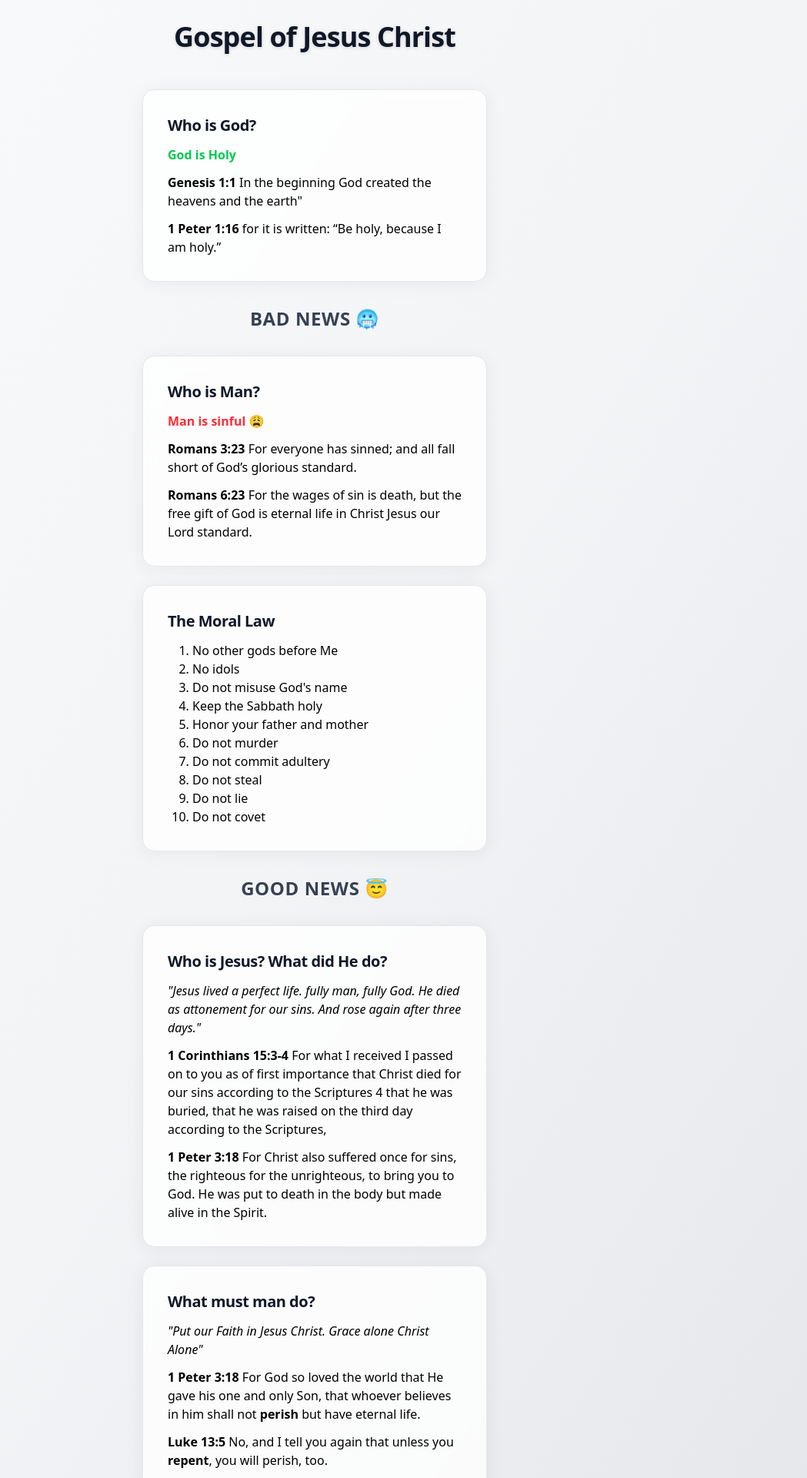
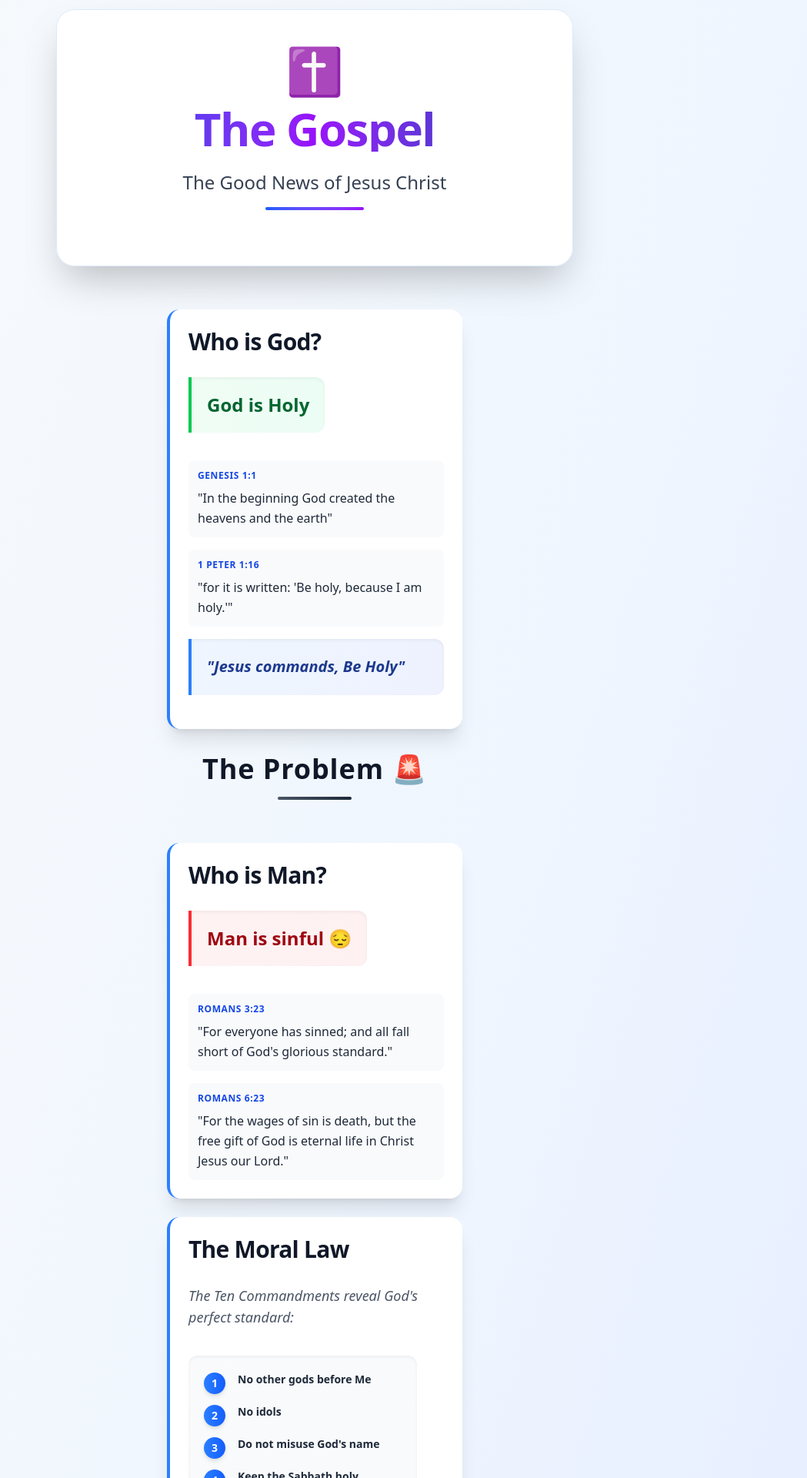
Before and after one commit to JosephCanete/gospel-tract, a React (Vite) app: page / in a window 1280 px wide. Shown: the part 20-1940 px from the top of the page at 77% size, without its empty margins (231-1280 px from the left). Built offline with nearby package versions, Linux system fonts and the light colour scheme.

Commit message:
chore: update gospel tract

```diff
--- a/src/App.tsx
+++ b/src/App.tsx
@@ -17,9 +17,12 @@ function App() {
     };
   }, [dialog]);
 
-  const { card, title } = {
-    card: "bg-white/80  shadow-xl rounded-2xl p-8 max-w-md mx-auto gap-3 flex flex-col w-full text-left hover:shadow-2xl transition-all duration-300 cursor-pointer border border-gray-200 backdrop-blur-sm",
-    title: "text-xl font-semibold tracking-tight text-gray-900 ",
+  const { card, title, verseRef, highlight } = {
+    card: "bg-white shadow-xl rounded-2xl p-5 sm:p-6 w-full max-w-sm mx-auto gap-4 flex flex-col text-left hover:shadow-2xl hover:scale-[1.02] transition-all duration-300 cursor-pointer border-l-4 border-blue-500 backdrop-blur-sm",
+    title:
+      "text-xl sm:text-2xl md:text-3xl font-black tracking-tight text-gray-900 mb-3",
+    verseRef: "text-xs font-bold text-blue-700 mb-2 uppercase tracking-wider",
+    highlight: "text-sm sm:text-base font-normal text-gray-800 leading-relaxed",
   };
 
   const moralLaw = [
@@ -42,15 +45,30 @@ function App() {
       content: (
         <>
           <h3 className={title}>Who is God?</h3>
-          <span className="text-green-500 font-bold"> God is Holy</span>
-          <p>
-            <span className="font-bold">Genesis 1:1</span> In the beginning God
-            created the heavens and the earth"
+          <div className="bg-gradient-to-r from-green-50 to-emerald-50 border-l-4 border-green-500 p-4 sm:p-5 rounded-r-xl mb-4 sm:mb-5 shadow-inner">
+            <span className="text-green-800 font-black text-xl sm:text-2xl">
+              God is Holy
+            </span>
+          </div>
+          <div className="space-y-3 sm:space-y-4">
+            <div className="p-2 sm:p-3 bg-gray-50 rounded-lg">
+              <p className={verseRef}>Genesis 1:1</p>
+              <p className={highlight}>
+                "In the beginning God created the heavens and the earth"
               </p>
-          <p>
-            <span className="font-bold">1 Peter 1:16 </span>for it is written:
-            “Be holy, because I am holy.”
+            </div>
+            <div className="p-2 sm:p-3 bg-gray-50 rounded-lg">
+              <p className={verseRef}>1 Peter 1:16</p>
+              <p className={highlight}>
+                "for it is written: 'Be holy, because I am holy.'"
               </p>
+            </div>
+            <div className="bg-gradient-to-r from-blue-50 to-indigo-50 border-l-4 border-blue-500 p-4 sm:p-5 rounded-r-xl mb-4 sm:mb-5 shadow-inner">
+              <p className="text-blue-900 font-bold text-lg sm:text-xl italic leading-relaxed">
+                "Jesus commands, Be Holy"
+              </p>
+            </div>
+          </div>
         </>
       ),
       section: "main",
@@ -60,17 +78,27 @@ function App() {
       content: (
         <>
           <h3 className={title}>Who is Man?</h3>
-          <span className="text-red-500 font-bold">Man is sinful 😩</span>
-          <p>
-            <span className="font-bold">Romans 3:23 </span>
-            For everyone has sinned; and all fall short of God’s glorious
-            standard.
+          <div className="bg-gradient-to-r from-red-50 to-rose-50 border-l-4 border-red-500 p-4 sm:p-5 rounded-r-xl mb-4 sm:mb-5 shadow-inner">
+            <span className="text-red-800 font-black text-xl sm:text-2xl">
+              Man is sinful 😔
+            </span>
+          </div>
+          <div className="space-y-3 sm:space-y-4">
+            <div className="p-2 sm:p-3 bg-gray-50 rounded-lg">
+              <p className={verseRef}>Romans 3:23</p>
+              <p className={highlight}>
+                "For everyone has sinned; and all fall short of God's glorious
+                standard."
               </p>
-          <p>
-            <span className="font-bold">Romans 6:23 </span>
-            For the wages of sin is death, but the free gift of God is eternal
-            life in Christ Jesus our Lord standard.
+            </div>
+            <div className="p-2 sm:p-3 bg-gray-50 rounded-lg">
+              <p className={verseRef}>Romans 6:23</p>
+              <p className={highlight}>
+                "For the wages of sin is death, but the free gift of God is
+                eternal life in Christ Jesus our Lord."
               </p>
+            </div>
+          </div>
         </>
       ),
       section: "bad",
@@ -80,13 +108,23 @@ function App() {
       content: (
         <>
           <h3 className={title}>The Moral Law</h3>
-          <ol className="list-decimal ml-4 gap-1">
+          <p className="text-gray-600 mb-4 sm:mb-5 italic text-base sm:text-lg">
+            The Ten Commandments reveal God's perfect standard:
+          </p>
+          <div className="bg-gradient-to-br from-gray-50 to-slate-50 p-4 sm:p-5 rounded-xl shadow-inner">
+            <ol className="grid grid-cols-1 gap-2 sm:gap-3 text-gray-800">
               {moralLaw.map((law, index) => (
-              <li key={index} className="list-decimal ml-4">
+                <li key={index} className="flex items-start">
+                  <span className="bg-gradient-to-r from-blue-500 to-blue-600 text-white rounded-full w-6 h-6 sm:w-7 sm:h-7 flex items-center justify-center text-xs sm:text-sm font-bold mr-3 sm:mr-4 flex-shrink-0 mt-0.5 shadow-md">
+                    {index + 1}
+                  </span>
+                  <span className="font-semibold text-xs sm:text-sm leading-relaxed">
                     {law}
+                  </span>
                 </li>
               ))}
             </ol>
+          </div>
         </>
       ),
       section: "bad",
@@ -96,22 +134,31 @@ function App() {
       content: (
         <>
           <h3 className={title}>Who is Jesus? What did He do?</h3>
-          <span className="italic">
-            "Jesus lived a perfect life. fully man, fully God. He died as
-            attonement for our sins. And rose again after three days."
-          </span>
-          <p>
-            <span className="font-bold">1 Corinthians 15:3-4 </span> For what I
-            received I passed on to you as of first importance that Christ died
-            for our sins according to the Scriptures 4 that he was buried, that
-            he was raised on the third day according to the Scriptures,
+          <div className="bg-gradient-to-r from-blue-50 to-indigo-50 border-l-4 border-blue-500 p-4 sm:p-5 rounded-r-xl mb-4 sm:mb-5 shadow-inner">
+            <p className="text-blue-900 font-bold text-lg sm:text-xl italic leading-relaxed">
+              "Jesus lived a perfect life, fully man, fully God. He died as
+              atonement for our sins and rose again after three days."
             </p>
-          <p>
-            <span className="font-bold">1 Peter 3:18 </span>
-            For Christ also suffered once for sins, the righteous for the
-            unrighteous, to bring you to God. He was put to death in the body
-            but made alive in the Spirit.
+          </div>
+          <div className="space-y-3 sm:space-y-4">
+            <div className="p-2 sm:p-3 bg-gray-50 rounded-lg">
+              <p className={verseRef}>1 Corinthians 15:3-4</p>
+              <p className={highlight}>
+                "For what I received I passed on to you as of first importance:
+                that Christ died for our sins according to the Scriptures, that
+                he was buried, that he was raised on the third day according to
+                the Scriptures"
               </p>
+            </div>
+            <div className="p-2 sm:p-3 bg-gray-50 rounded-lg">
+              <p className={verseRef}>1 Peter 3:18</p>
+              <p className={highlight}>
+                "For Christ also suffered once for sins, the righteous for the
+                unrighteous, to bring you to God. He was put to death in the
+                body but made alive in the Spirit."
+              </p>
+            </div>
+          </div>
         </>
       ),
       section: "good",
@@ -121,20 +168,34 @@ function App() {
       content: (
         <>
           <h3 className={title}>What must man do?</h3>
-          <span className="italic">
-            "Put our Faith in Jesus Christ. Grace alone Christ Alone"
+          <div className="bg-gradient-to-r from-yellow-50 to-amber-50 border-l-4 border-yellow-500 p-4 sm:p-5 rounded-r-xl mb-4 sm:mb-5 shadow-inner">
+            <p className="text-yellow-900 font-bold text-lg sm:text-xl italic leading-relaxed">
+              "Put our Faith in Jesus Christ. Grace alone, Christ alone"
+            </p>
+          </div>
+          <div className="space-y-3 sm:space-y-4">
+            <div className="p-2 sm:p-3 bg-gray-50 rounded-lg">
+              <p className={verseRef}>John 3:16</p>
+              <p className={highlight}>
+                "For God so loved the world that He gave his one and only Son,
+                that whoever believes in him shall not{" "}
+                <span className="font-bold text-red-700 bg-red-100 px-1 rounded">
+                  perish
+                </span>{" "}
+                but have eternal life."
+              </p>
+            </div>
+            <div className="p-2 sm:p-3 bg-gray-50 rounded-lg">
+              <p className={verseRef}>Luke 13:5</p>
+              <p className={highlight}>
+                "No, and I tell you again that unless you{" "}
+                <span className="font-bold text-blue-700 bg-blue-100 px-1 rounded">
+                  repent
                 </span>
-          <p>
-            <span className="font-bold">1 Peter 3:18 </span>
-            For God so loved the world that He gave his one and only Son, that
-            whoever believes in him shall not{" "}
-            <span className="font-bold">perish</span> but have eternal life.
+                , you will perish, too."
               </p>
-          <p>
-            <span className="font-bold">Luke 13:5 </span> No, and I tell you
-            again that unless you <span className="font-bold">repent</span>, you
-            will perish, too.
-          </p>
+            </div>
+          </div>
         </>
       ),
       section: "good",
@@ -144,8 +205,8 @@ function App() {
   // Section titles for grouping
   const sections = [
     { key: "main", title: null },
-    { key: "bad", title: "Bad News 🥶" },
-    { key: "good", title: "Good News 😇" },
+    { key: "bad", title: "The Problem 🚨" },
+    { key: "good", title: "The Solution ✝️" },
   ];
 
   // Card click handler
@@ -158,45 +219,92 @@ function App() {
   };
 
   return (
-    <div className="min-h-screen px-4  py-12 flex flex-col gap-8 items-center justify-center bg-gradient-to-br from-gray-50 via-gray-100 to-gray-200">
-      <h1 className="text-gray-900 text-4xl font-extrabold tracking-tight mb-4 drop-shadow-sm">
-        Gospel of Jesus Christ
+    <div className="min-h-screen px-3 sm:px-4 py-6 sm:py-8 flex flex-col gap-6 sm:gap-8 items-center justify-start bg-gradient-to-br from-slate-50 via-blue-50 to-indigo-100">
+      {/* Header */}
+      <div className="text-center mb-4 sm:mb-6 w-full">
+        <div className="bg-white/95 backdrop-blur-md shadow-2xl rounded-2xl sm:rounded-3xl p-6 sm:p-8 md:p-12 border border-blue-100 max-w-xl sm:max-w-2xl mx-auto">
+          <div className="mb-4 sm:mb-6">
+            <div className="text-4xl sm:text-5xl md:text-6xl mb-3 sm:mb-4">
+              ✝️
+            </div>
+            <h1 className="text-3xl sm:text-4xl md:text-6xl font-black tracking-tight mb-4 sm:mb-6 bg-gradient-to-r from-blue-700 via-purple-600 to-blue-800 bg-clip-text text-transparent">
+              The Gospel
             </h1>
+            <p className="text-base sm:text-lg md:text-2xl text-gray-700 font-medium mb-3 sm:mb-4">
+              The Good News of Jesus Christ
+            </p>
+            <div className="w-20 sm:w-24 md:w-32 h-1 bg-gradient-to-r from-blue-600 to-purple-600 mx-auto rounded-full"></div>
+          </div>
+        </div>
+      </div>
+
+      {/* Content Sections */}
       {sections.map((section) => (
         <div
           key={section.key}
-          className="w-full flex flex-col items-center gap-6"
+          className="w-full max-w-sm sm:max-w-2xl lg:max-w-5xl flex flex-col items-center gap-6 sm:gap-8"
         >
           {section.title && (
-            <h4 className="text-2xl font-bold text-gray-700 mb-2 tracking-wide uppercase letter-spacing-wider">
+            <div className="text-center mb-4 sm:mb-6">
+              <h2 className="text-xl sm:text-2xl md:text-4xl font-black text-gray-900 mb-3 sm:mb-4 tracking-wide">
                 {section.title}
-            </h4>
+              </h2>
+              <div className="w-12 sm:w-16 md:w-24 h-1 bg-gradient-to-r from-gray-600 to-gray-800 mx-auto rounded-full"></div>
+            </div>
           )}
+
+          <div className="flex flex-col items-center gap-6 w-full ">
             {cards
               .filter((c) => c.section === section.key)
               .map((c) => (
                 <button
-                tabIndex={-1}
                   key={c.id}
-                className={
-                  card + " focus:outline-none focus:ring-2 focus:ring-blue-300"
-                }
+                  className={`${card} focus:outline-none focus:ring-4 focus:ring-blue-400 focus:ring-opacity-50 transform hover:-translate-y-1 sm:hover:-translate-y-2 hover:rotate-0 sm:hover:rotate-1`}
                   onClick={() => handleOnClickCard(c.id)}
-                style={{
-                  boxShadow: "0 2px 24px 0 rgba(0,0,0,0.06)",
-                }}
                 >
                   {c.content}
                 </button>
               ))}
           </div>
+        </div>
       ))}
+
+      {/* Footer */}
+      <div className="mt-6 sm:mt-8 md:mt-16 text-center w-full">
+        <div className="bg-white/80 backdrop-blur-md rounded-xl sm:rounded-2xl p-5 sm:p-6 md:p-8 border border-gray-200 shadow-xl max-w-xs sm:max-w-2xl md:max-w-3xl mx-auto">
+          <div className="text-2xl sm:text-3xl md:text-4xl mb-3 sm:mb-4">
+            📖
+          </div>
+          <p className="text-gray-700 italic text-sm sm:text-base md:text-xl leading-relaxed mb-3 sm:mb-4">
+            "For I am not ashamed of the gospel, for it is the power of God for
+            salvation to everyone who believes"
+          </p>
+          <p className="text-xs sm:text-sm text-blue-700 font-bold tracking-wider uppercase">
+            Romans 1:16
+          </p>
+          <div className="mt-3 sm:mt-4 md:mt-6 pt-3 sm:pt-4 md:pt-6 border-t border-gray-200">
+            <p className="text-gray-600 text-xs sm:text-sm">
+              Share this Gospel message with others • Click any card to learn
+              more
+            </p>
+          </div>
+        </div>
+      </div>
+
       <Dialog open={dialog} onClose={() => setDialog(false)}>
         <div
-          className={card + " cursor-default"}
+          className="bg-white rounded-2xl sm:rounded-3xl p-5 sm:p-6 md:p-10 max-w-xs sm:max-w-2xl md:max-w-3xl mx-4 cursor-default shadow-2xl border border-gray-100"
           style={{ pointerEvents: "auto" }}
         >
-          {dialogContent}
+          <div className="mb-5 sm:mb-6 md:mb-8">{dialogContent}</div>
+          <div className="flex justify-end gap-3 pt-4 sm:pt-5 md:pt-6 border-t border-gray-200">
+            <button
+              onClick={() => setDialog(false)}
+              className="px-5 sm:px-6 md:px-8 py-2 sm:py-2.5 md:py-3 bg-gradient-to-r from-blue-500 to-blue-600 text-white rounded-lg sm:rounded-xl hover:from-blue-600 hover:to-blue-700 transition-all duration-200 font-semibold shadow-lg hover:shadow-xl transform hover:-translate-y-0.5 text-sm sm:text-base"
+            >
+              Close
+            </button>
+          </div>
         </div>
       </Dialog>
     </div>
```
Lines whose indentation alone changed are shown as unchanged.
